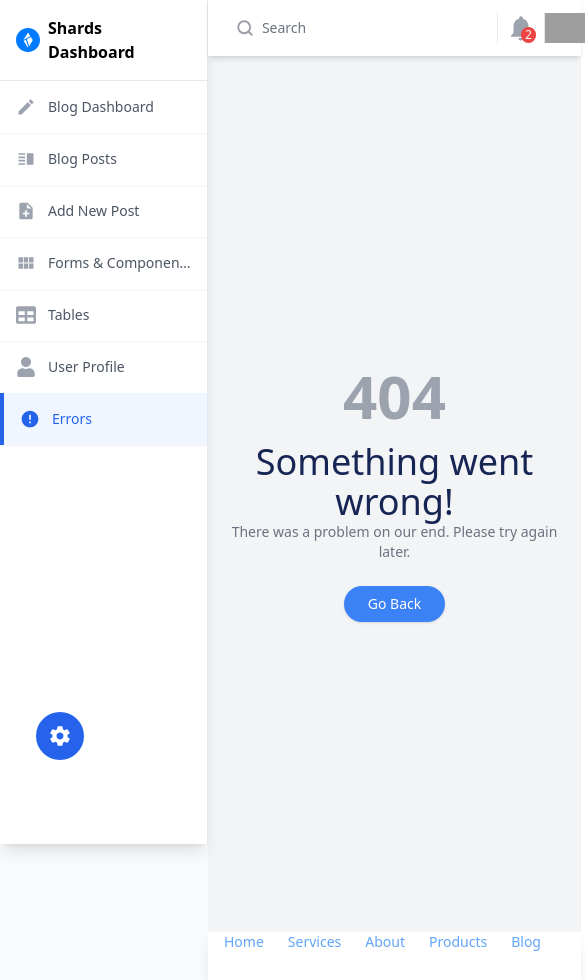
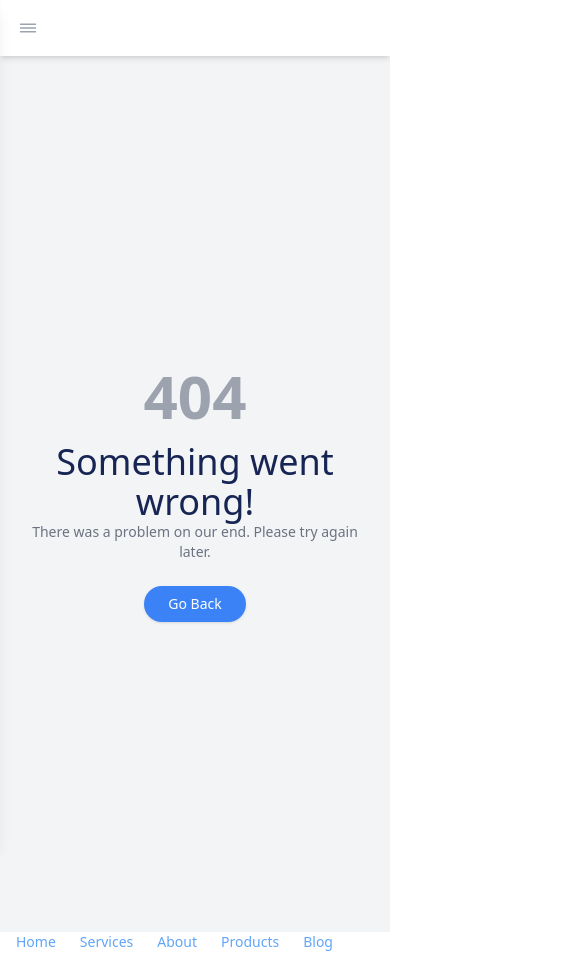
Before and after one commit to BiTech5/designrevision-replicate, a React (Vite) app: page /errors in a window 390 px wide. Shown: the top 980 px of the page, 585 px wide, since content can reach past the window. Built offline with nearby package versions, Linux system fonts and the light colour scheme; grey boxes are pictures that could not be loaded.

Commit message:
sidebar toogle feature

```diff
--- a/src/App.tsx
+++ b/src/App.tsx
@@ -8,14 +8,16 @@ import Profile from "./pages/profile"
 import NotFound from "./components/Error/404"
 import NewPost from "./pages/new_post"
 import { ThemeProvider } from "./components/theme/ThemeProvider"
+import { useState } from "react"
 function App() {
+  const [sidebarToggle, setSidebarToggle] = useState(false);
   return (
     <ThemeProvider>
 
       <div className="flex min-h-screen bg-gray-50">
-        <Sidebar />
-        <div className="flex-1 ml-52 flex flex-col">
-          <Navbar />
+        <Sidebar sidebarToggle={sidebarToggle} setToggle={setSidebarToggle} />
+        <div className="flex-1 ml-0 lg:ml-52 flex flex-col">
+          <Navbar sidebarToggle={sidebarToggle} setToggle={setSidebarToggle} />
           <div className="p-4 flex-1  bg-gray-100">
             <Routes>
               <Route path="/" element={<Blog />} />
--- a/src/components/layout/navbar.tsx
+++ b/src/components/layout/navbar.tsx
@@ -1,10 +1,11 @@
 import { MdNotifications } from "react-icons/md";
 import { FaCaretDown } from "react-icons/fa";
-
+import { IoReorderThreeOutline } from "react-icons/io5";
 import { useState, useRef, useEffect } from "react";
 import Profile from "../ui/profile_dropdown";
 import Notification from "../ui/notification_dropdown";
-const Navbar = () => {
+import ToggleProps from "../../models/ToogleProps";
+const Navbar:React.FC<ToggleProps> = ({sidebarToggle,setToggle}) => {
   const [openProfile, setOpenProfile] = useState(false);
   const [openNotifications, setOpenNotifications] = useState(false);
   const profileDropdownRef = useRef<HTMLDivElement | null>(null);
@@ -38,42 +39,30 @@ const Navbar = () => {
   return (
     <>
       <div className="w-full h-14 shadow-md flex items-center px-4 justify-between relative bg-white z-30">
-        <div className="flex items-center w-4/5">
+        <div className="hidden lg:flex items-center w-full md:w-4/5">
           <div className="flex items-center w-full bg-transparent px-3 py-2 rounded-md text-sm text-gray-700">
-            <svg
-              className="h-5 w-5 opacity-50 mr-2"
-              xmlns="http://www.w3.org/2000/svg"
-              viewBox="0 0 24 24"
+            <svg className="h-5 w-5 opacity-50 mr-2" xmlns="http://www.w3.org/2000/svg" viewBox="0 0 24 24"
             >
-              <g
-                strokeLinejoin="round"
-                strokeLinecap="round"
-                strokeWidth="2.5"
-                fill="none"
-                stroke="currentColor"
+              <g strokeLinejoin="round" strokeLinecap="round" strokeWidth="2.5" fill="none" stroke="currentColor"
               >
                 <circle cx="11" cy="11" r="8" />
                 <path d="M21 21l-4.3-4.3" />
               </g>
             </svg>
-            <input
-              type="search"
-              placeholder="Search"
-              className="w-full bg-transparent outline-none placeholder-gray-500"
-              aria-label="Search"
+            <input type="search" placeholder="Search" className="w-full bg-transparent outline-none placeholder-gray-500 text-sm" aria-label="Search"
             />
           </div>
         </div>
 
-        <div className="flex items-center w-1/5 justify-between">
+        <div className="hidden lg:flex md:hidden items-center justify-end space-x-3 w-auto md:w-1/5 ml-2">
           <div
-            className="border-r border-l px-2 flex items-center relative"
+            className="border-l px-2 flex items-center relative"
             ref={notificationRef}
             onClick={() => setOpenNotifications(!openNotifications)}
           >
             <div className="relative">
-                <MdNotifications className="text-gray-400 text-3xl cursor-pointer" />
-                <span className="absolute bottom-0 right-0 bg-red-500 text-white text-xs rounded-full px-1">
+              <MdNotifications className="text-gray-400 text-2xl sm:text-3xl cursor-pointer" />
+              <span className="absolute bottom-0 right-0 bg-red-500 text-white text-[10px] sm:text-xs rounded-full px-1">
                 2
               </span>
             </div>
@@ -89,24 +78,26 @@ const Navbar = () => {
             ref={avatarRef}
           >
             <div className="avatar">
-              <div className="w-10 rounded-full">
+              <div className="w-8 sm:w-10 rounded-full">
                 <img
                   src="https://img.daisyui.com/images/profile/demo/gordon@192.webp"
                   alt="User Avatar"
                 />
               </div>
             </div>
-            <span className="text-gray-400 text-sm ml-2 flex items-center">
+            <span className="text-gray-400 text-xs sm:text-sm ml-1 sm:ml-2 flex items-center">
               Sierra Brooks
               <FaCaretDown className="ml-1" />
             </span>
           </div>
 
-          {openProfile && (
-            <Profile profileDropdownRef={profileDropdownRef} />
-          )}
+          {openProfile && <Profile profileDropdownRef={profileDropdownRef} />}
         </div>
+        <button className="lg:hidden md:block" aria-label="Toggle Menu" onClick={()=>setToggle(!sidebarToggle)}>
+          <IoReorderThreeOutline className="text-2xl text-gray-400" />
+        </button>
       </div>
+
     </>
   );
 };
--- a/src/components/layout/sidebar.tsx
+++ b/src/components/layout/sidebar.tsx
@@ -1,6 +1,6 @@
 import { NavLink } from "react-router-dom";
 import logo from "../../assets/logo/shards-dashboards-logo.svg";
-import { FaTable, FaUser } from "react-icons/fa";
+import { FaTable, FaUser, FaArrowLeft } from "react-icons/fa";
 import { MdVerticalSplit, MdNoteAdd, MdViewModule, MdError, MdEdit } from "react-icons/md";
 import ThemeSwitch from "../theme/theeswitcher";
 import useTheme from "../theme/usetheme";
@@ -13,15 +13,25 @@ const navItems = [
   { icon: <FaUser />, text: "User Profile", path: "/profile" },
   { icon: <MdError />, text: "Errors", path: "/errors" }
 ];
-
-const Sidebar = () => {
+import ToggleProps from "../../models/ToogleProps";
+const Sidebar: React.FC<ToggleProps> = ({ sidebarToggle, setToggle }) => {
   const { selectedColor } = useTheme();
   return (
-    <aside className="fixed top-0 left-0 h-full w-52 flex-shrink-0">
+    <aside
+      className={`fixed top-0 left-0 h-full z-50 transition-transform duration-300 ease-in-out
+    ${sidebarToggle ? "translate-x-0 block w-full" : "-translate-x-full"}
+    lg:translate-x-0 lg:block lg:w-52`}
+    >
+
+
       <nav className="h-full flex flex-col border-r shadow-lg bg-white">
         <div className="p-4 flex items-center gap-2 font-semibold">
           <img src={logo} alt="logo" className="w-6" />
           <span>Shards Dashboard</span>
+          <button className="ml-auto block lg:hidden" onClick={() => setToggle(!sidebarToggle)}>
+            <FaArrowLeft />
+          </button>
+
         </div>
         <hr className="border-gray-200" />
         <ul className="flex-1 overflow-y-auto text-sm">
--- /dev/null
+++ b/src/models/ToogleProps.ts
@@ -0,0 +1,5 @@
+interface ToggleProps {
+    sidebarToggle: boolean;
+    setToggle: (value: boolean) => void;
+}
+export default ToggleProps;
```
Lines whose indentation alone changed are shown as unchanged.
